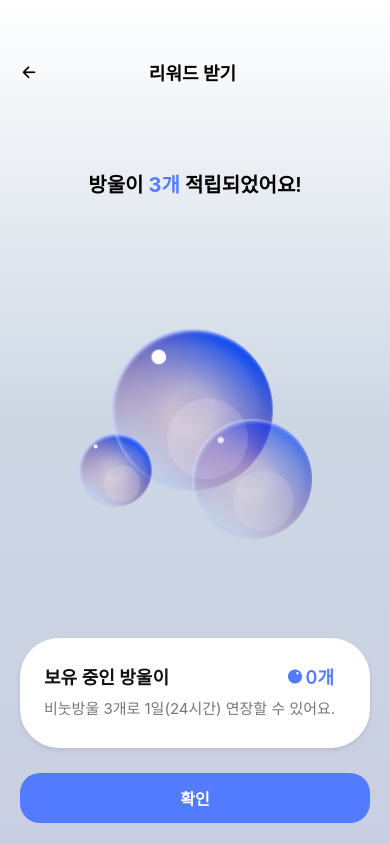
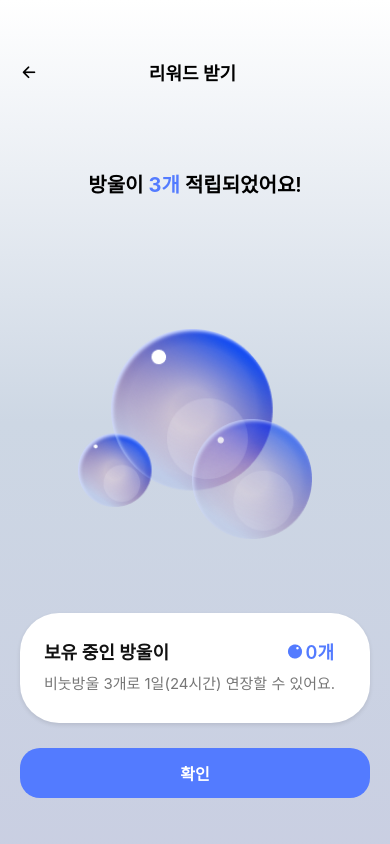
Before and after one commit to seoyuncho/bbosong-front, a React Native app: screen /RewardComplete in a window 390 px wide. Built offline with nearby package versions, Linux system fonts and the light colour scheme.

Commit message:
fix: padding value of reward pages

```diff
--- a/screens/QRScreen.tsx
+++ b/screens/QRScreen.tsx
@@ -65,8 +65,8 @@ export default function QRScreen() {
 
         <TouchableOpacity
           style={styles.card}
-          //onPress={() => navigation.navigate("QRScanReward" as never)}
-          onPress={() => navigation.navigate("RewardComplete" as never) }
+          onPress={() => navigation.navigate("QRScanReward" as never)}
+          // onPress={() => navigation.navigate("RewardComplete" as never) }
         >
             <View>
             <Text style={[styles.cardTitle, styles.blue]}>리워드 받기</Text>
--- a/screens/RewardCommit.tsx
+++ b/screens/RewardCommit.tsx
@@ -83,15 +83,15 @@ const styles = StyleSheet.create({
   container: {
     flex: 1,
     paddingHorizontal: wp("5%"),
-    paddingTop: hp("2%"),
-    justifyContent: "space-between",
-    paddingBottom: hp("2%"),
+    // paddingTop: hp("2%"),
+    // justifyContent: "space-between",
+    // paddingBottom: hp("2%"),
   },
   header: {
     flexDirection: "row",
     alignItems: "center",
     justifyContent: "space-between",
-    paddingVertical: hp("5%"),
+    paddingVertical: hp("7%"),
     // padding: hp("5%"),
   },
   backButton: {
@@ -193,7 +193,7 @@ const styles = StyleSheet.create({
     borderRadius: wp("5%"),
     paddingVertical: hp("1.5%"),
     alignItems: "center",
-    marginBottom: hp("5%"),
+    marginBottom: hp("5.5%"),
   },
   confirmText: {
     color: "#fff",
--- a/screens/RewardComplete.tsx
+++ b/screens/RewardComplete.tsx
@@ -33,7 +33,7 @@ export default function RewardComplete() {
 
         // /mypage API 호출
         const userId = 3;
-        const res = await axios.get(`http://192.168.50.216:3000/mypage?userId=${userId}`);
+        const res = await axios.get(`https://bbosong-back-production.up.railway.app/mypage?userId=${userId}`);
 
         setBubbleCount(res.data.bubbleCount); // bubble_count 상태에 저장
       } catch (error) {
@@ -111,11 +111,12 @@ const styles = StyleSheet.create({
   container: {
     flex: 1,
     paddingHorizontal: wp("5%"),
-    paddingTop: hp("7%"),
+    // paddingTop: hp("7%"),
     // backgroundColor: "#f0f2fa",
     justifyContent: "space-between",
   },
   header: {
+    paddingTop: hp("7%"),
     flexDirection: "row",
     alignItems: "center",
     justifyContent: "space-between",
@@ -204,7 +205,7 @@ const styles = StyleSheet.create({
     borderRadius: wp("5%"),
     paddingVertical: hp("1.5%"),
     alignItems: "center",
-     marginBottom: hp("2.5%"),
+     marginBottom: hp("5.5%"),
   },
   buttonText: {
     color: "#fff",
```
